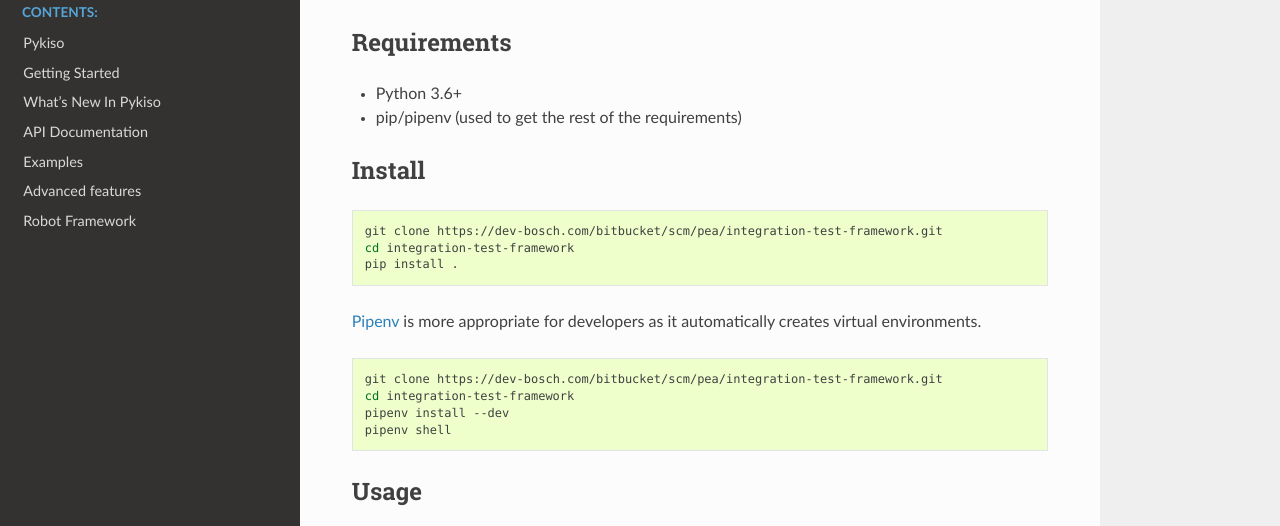
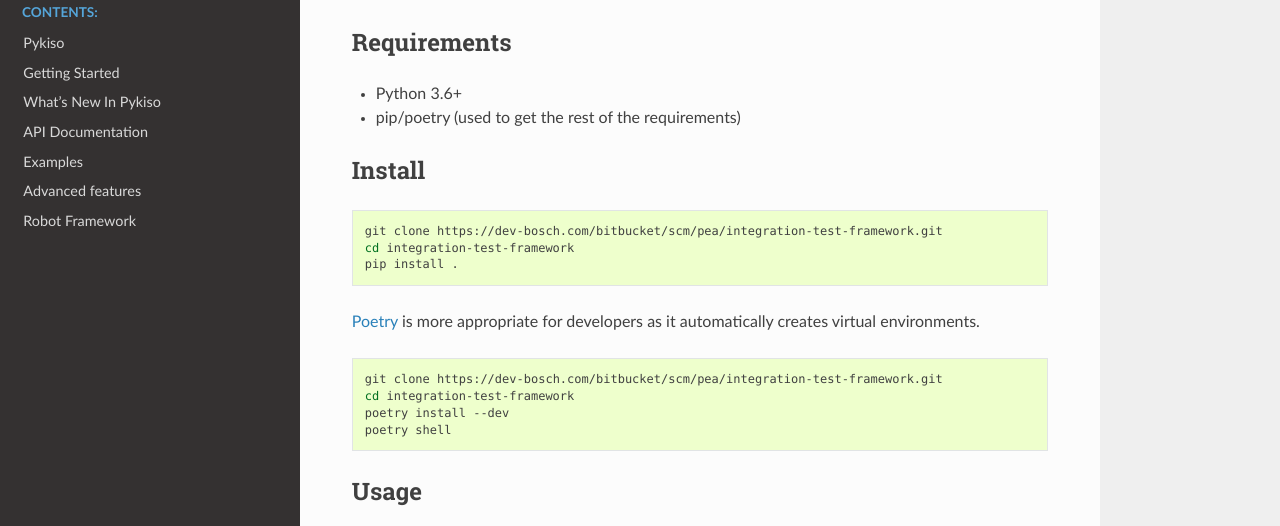
Before and after one commit to eclipse/kiso-testing, a Sphinx documentation site: the page built from docs/getting_started/getting_started.rst, in a window 1280 px wide and 1342 px high. Shown: the part 134-660 px from the top of the window. Built offline with Sphinx 7.4.7 and the Read the Docs theme 2.0.0, drawn with Linux system fonts in a browser that asks for light colours.

Commit message:
docs: replace all occurences of pipenv with poetry

```diff
--- a/docs/getting_started/getting_started.rst
+++ b/docs/getting_started/getting_started.rst
@@ -6,7 +6,7 @@
 ------------
 
 -  Python 3.6+
--  pip/pipenv (used to get the rest of the requirements)
+-  pip/poetry (used to get the rest of the requirements)
 
 .. _pykiso_installation:
 
@@ -19,15 +19,15 @@
    cd integration-test-framework
    pip install .
 
-`Pipenv <https://github.com/pypa/pipenv>`__ is more appropriate for
+`Poetry <https://python-poetry.org/>`__ is more appropriate for
 developers as it automatically creates virtual environments.
 
 .. code:: bash
 
    git clone https://dev-bosch.com/bitbucket/scm/pea/integration-test-framework.git
    cd integration-test-framework
-   pipenv install --dev
-   pipenv shell
+   poetry install --dev
+   poetry shell
 
 Usage
 -----
```
Also changed, not shown: NOTICE.md (+1 -1 lines), README.md (+5 -6 lines), docs/getting_started/getting_started_dev.rst (+4 -4 lines), 2 other files.
